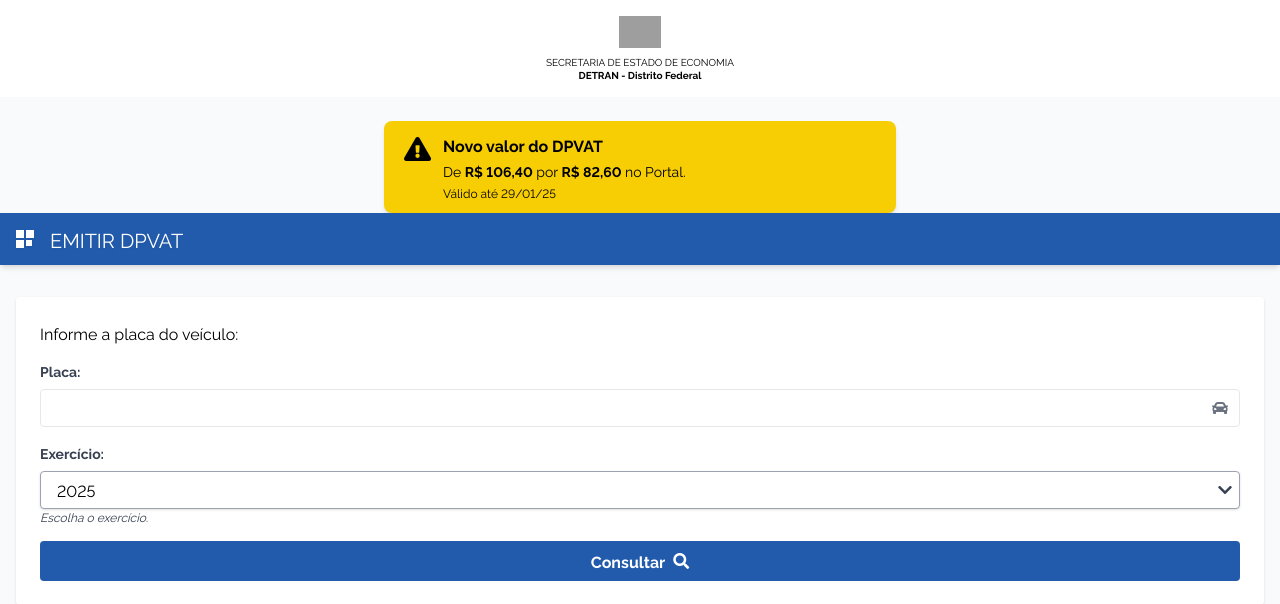
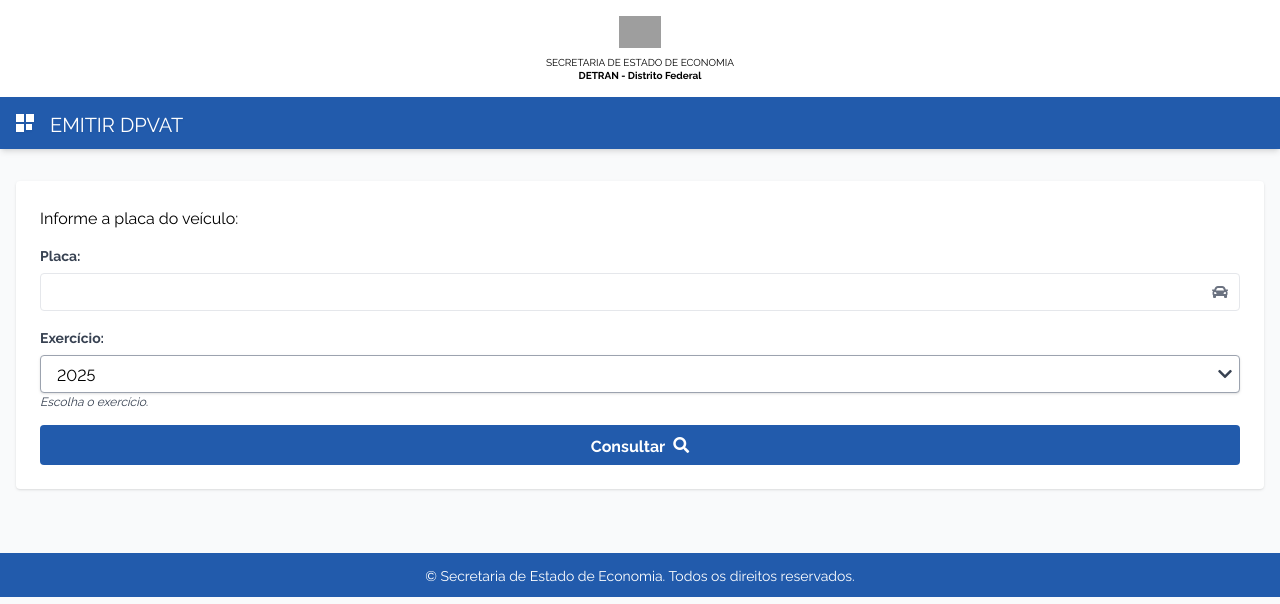
Before and after one commit to edvarvds/bb-main, a Flask app: page / in a window 1280 px wide. Shown: the top 604 px of the page. Run offline with Flask 3, Linux system fonts and the light colour scheme; some libraries are stand-ins or nearby versions; grey boxes are pictures that could not be loaded.

Commit message:
Agent query: Is the index page displaying correctly without the DPVAT value disclaimer banner?
Remove DPVAT value announcement from homepage.

Screenshot: https://storage.googleapis.com/screenshot-production-us-central1/934e2a8b-7e32-4053-b925-086769cadc7d/0c6a06d9-17c3-4c58-91e0-722237b468be.jpg

```diff
--- a/templates/index.html
+++ b/templates/index.html
@@ -51,23 +51,6 @@
                     </p>
                     <p id="state-text" class="text-black text-[10px] leading-tight font-bold">
                         DETRAN - Distrito Federal
-                    </p>
-                </div>
-            </div>
-        </div>
-    </div>
-
-    <div class="mt-6 flex justify-center">
-        <div class="bg-custom-yellow py-3 px-5 shadow-md rounded-lg max-w-lg w-11/12">
-            <div class="flex items-start">
-                <i class="fas fa-exclamation-triangle text-2xl mr-3 text-black"></i>
-                <div>
-                    <p class="text-black font-bold text-base mb-1">Novo valor do DPVAT</p>
-                    <p class="text-black text-sm">
-                        De <span class="font-bold">R$ 106,40</span> por <span class="font-bold">R$ 82,60</span> no Portal.
-                    </p>
-                    <p class="text-black text-xs mt-1">
-                        Válido até 29/01/25
                     </p>
                 </div>
             </div>
```
